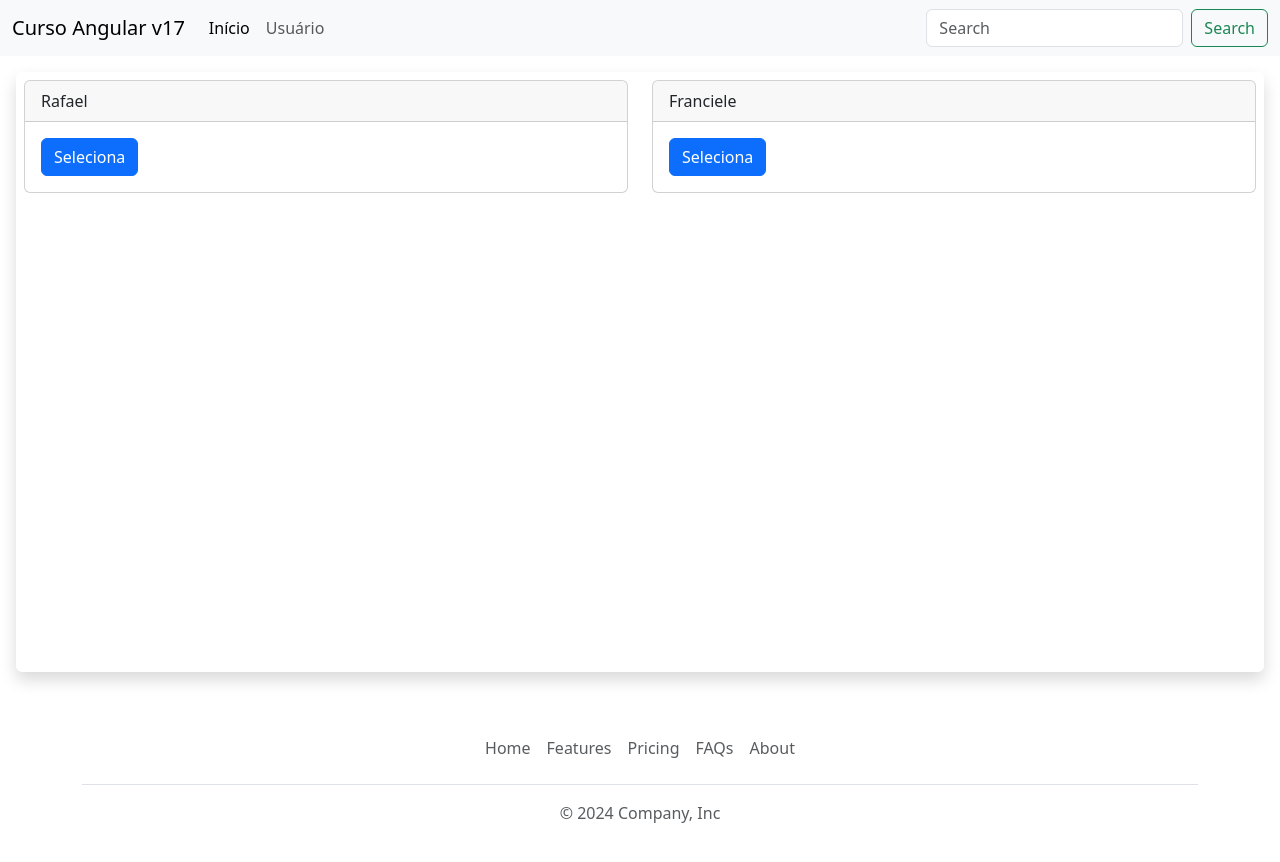
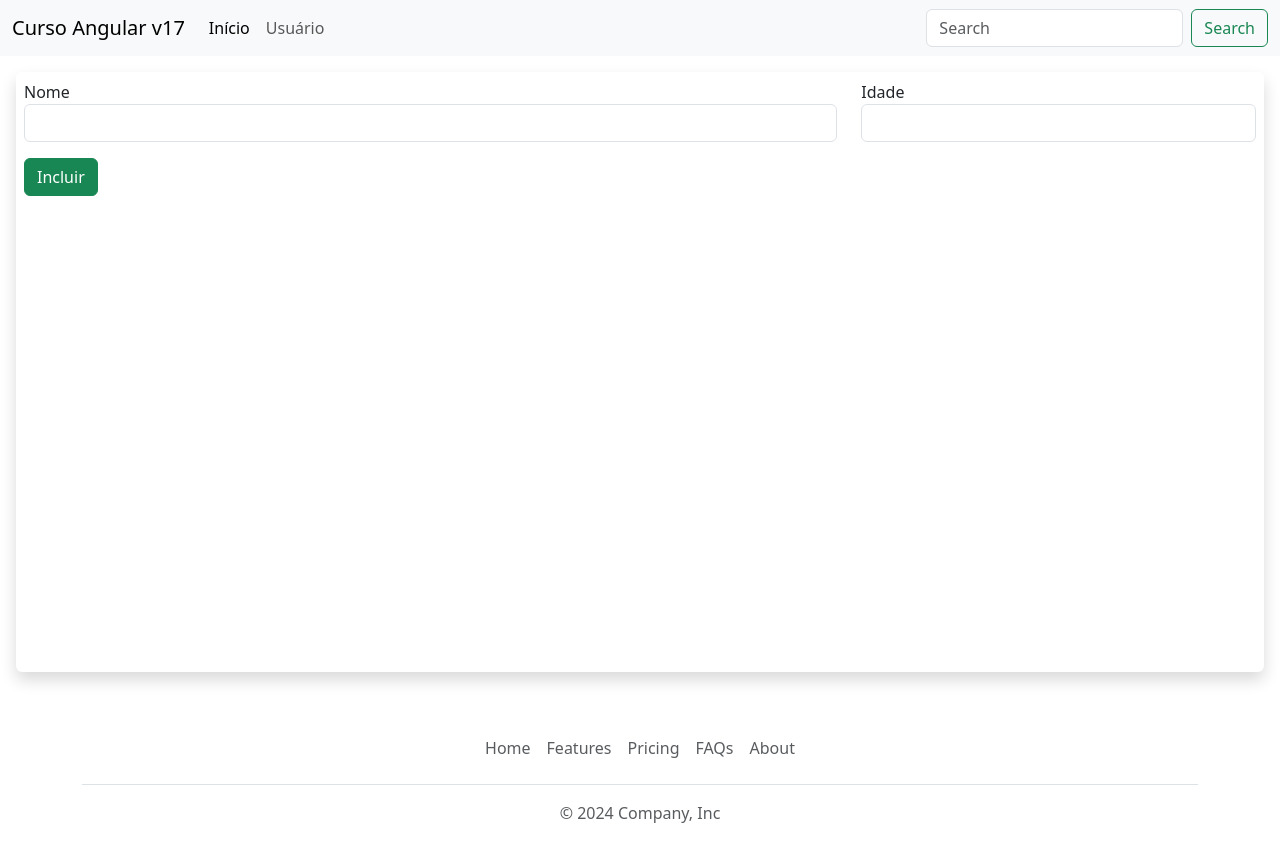
Before and after one commit to gentilini/frontend-angular-curso-v17, an Angular app: page /users/list in a window 1280 px wide. Shown: the top 862 px of the page. Built offline with nearby package versions, Linux system fonts and the light colour scheme.

Commit message:
formulários e validações

```diff
--- a/src/app/app.module.ts
+++ b/src/app/app.module.ts
@@ -10,6 +10,7 @@ import { BaseUiComponent } from './components/base-ui/base-ui.component';
 import { UsersComponent } from './pages/users/users.component';
 import { UserComponent } from './components/user/user.component';
 import { UserCardComponent } from './components/user-card/user-card.component';
+import { ReactiveFormsModule } from '@angular/forms';
 
 @NgModule({
   declarations: [
@@ -24,7 +25,8 @@ import { UserCardComponent } from './components/user-card/user-card.component';
   ],
   imports: [
     BrowserModule,
-    AppRoutingModule
+    AppRoutingModule,
+    ReactiveFormsModule
   ],
   providers: [],
   bootstrap: [AppComponent]
--- a/src/app/pages/users/users.component.html
+++ b/src/app/pages/users/users.component.html
@@ -1,10 +1,35 @@
+<form class="mb-3" [formGroup]="userForm">
+  <div class="row">
+    <div class="form-group col-8">
+      <label for="nome">Nome</label>
+      <input id="nome" type="text" class="form-control" formControlName="nome"
+        [class.is-invalid]="userForm.get('nome')?.errors && userForm.get('nome')?.touched">
+      <div class="invalid-feedback" *ngIf="userForm.get('nome')?.hasError('required')">O campo nome é obrigatório!</div>
+      <div class="invalid-feedback" *ngIf="userForm.get('nome')?.hasError('maxlength')">O campo nome não pode
+        ultrapassar 250 caracteres!</div>
+    </div>
+    <div class="form-group col-4">
+      <label for="idade">Idade</label>
+      <input id="idade" type="number" class="form-control" formControlName="idade"
+        [class.is-invalid]="userForm.get('idade')?.errors && userForm.get('idade')?.touched">
+      <div class="invalid-feedback" *ngIf="userForm.get('idade')?.hasError('required')">O campo idade é obrigatório!
+      </div>
+      <div class="invalid-feedback"
+        *ngIf="userForm.get('idade')?.hasError('min') || userForm.get('idade')?.hasError('max')">O campo idade
+        deve ser entre 12 a 110 anos!</div>
+    </div>
+  </div>
+  <button (click)="submitForm()" class="btn btn-success mt-3">Incluir</button>
+</form>
+
 <div class="row">
-  <app-user-card (userInfoEmitter)="receberDados($event)" *ngFor="let user of userList" class="col-md" [user]="user">
+  <app-user-card (userInfoEmitter)="receberDados($event)" *ngFor="let user of userList" class="col-md-3 mb-3"
+    [user]="user">
   </app-user-card>
 </div>
 
 <div class="mt-3 border col-md p-3" *ngIf="userSelecionado">
   <h2>Usuário selecionado</h2>
-  <p>Nome: {{ userSelecionado?.nome }}</p>
-  <p>Idade: {{ userSelecionado?.idade }}</p>
+  <p>Nome: {{ userSelecionado.nome }}</p>
+  <p>Idade: {{ userSelecionado.idade }}</p>
 </div>
--- a/src/app/pages/users/users.component.ts
+++ b/src/app/pages/users/users.component.ts
@@ -1,25 +1,39 @@
-import { Component } from '@angular/core';
+import { Component, OnInit } from '@angular/core';
 import { User } from '../../models/user';
+import { FormBuilder, FormGroup, Validators } from '@angular/forms';
 
 @Component({
   selector: 'app-users',
   templateUrl: './users.component.html',
   styleUrl: './users.component.css'
 })
-export class UsersComponent {
+export class UsersComponent implements OnInit{
 
   userSelecionado: User | undefined
 
-  userList: User[] = [
-    {
-      nome: 'Rafael',
-      idade: 41
-    },
-    {
-      nome: 'Franciele',
-      idade: 30
+  userForm: FormGroup = new FormGroup({});
+
+  constructor(private formBuilder: FormBuilder) {}
+
+  ngOnInit(): void {
+    this.initializeForm();
+  }
+
+  initializeForm() {
+    this.userForm = this.formBuilder.group({
+      nome: ['', [Validators.required, Validators.maxLength(250)]],
+      idade: ['', [Validators.required, Validators.min(12), Validators.max(110)]]
+    });
+  }
+
+  submitForm() {
+    if (this.userForm.valid) {
+      this.userList.push(this.userForm.value);
+      this.userForm.reset();
     }
-  ]
+  }
+
+  userList: User[] = []
 
   receberDados(user: User) {
     this.userSelecionado = user;
```
